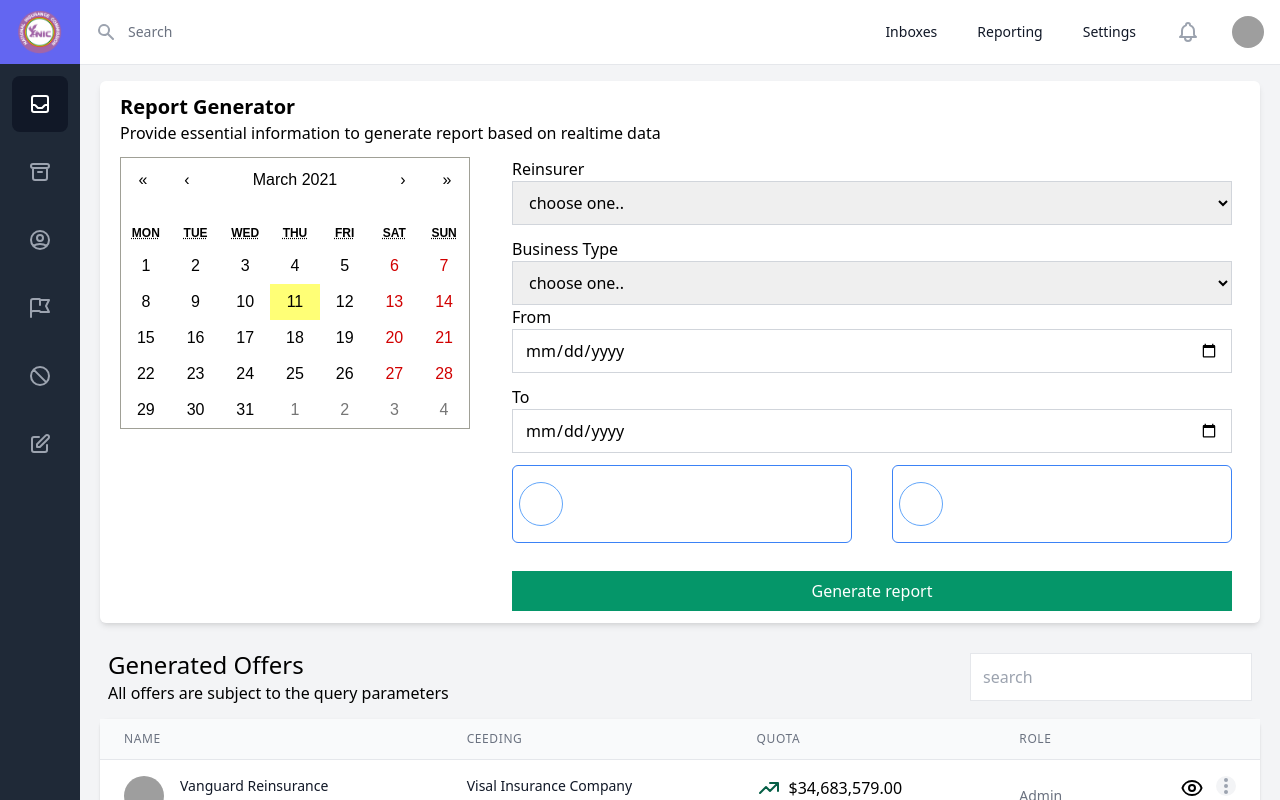
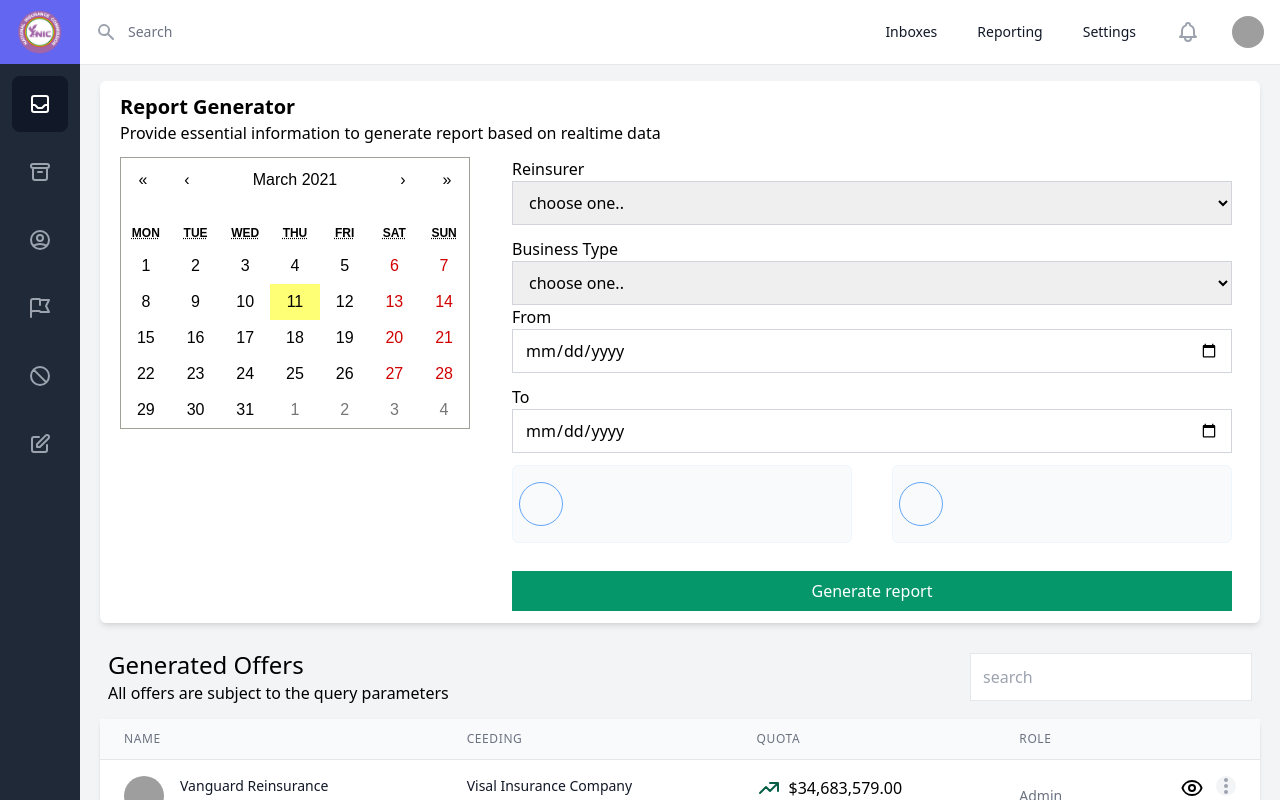
Before and after one commit to Khoby-790/template-nic, a React (Create React App) app: page /reports in a window 1280 px wide. Built offline with nearby package versions, Linux system fonts and the light colour scheme; grey boxes are pictures that could not be loaded.

Commit message:
--- Auto-Git Commit ---

```diff
--- a/src/pages/Reports/sections/InsurerReinsurerSelect.tsx
+++ b/src/pages/Reports/sections/InsurerReinsurerSelect.tsx
@@ -17,7 +17,7 @@ export default InsurerReinsurerSelect
 
 const Option = () => {
     return (
-        <div className="flex-1 hover:bg-blue-200 hover:border-blue-200 cursor-pointer bg-white mx-5 py-4 my-3 rounded-md border border-blue-500">
+        <div className="flex-1 hover:bg-blue-200 hover:border-blue-200 cursor-pointer hover:translate-y-2 transform transition bg-gray-50 mx-5 py-4 my-3 rounded-md border border-blue-50">
             <div className="w-14 flex flex-row">
                 <div className="w-20 flex items-center justify-center">
                     <div className="h-11 rounded-full border border-blue-400  cursor-pointer w-11"></div>
```
